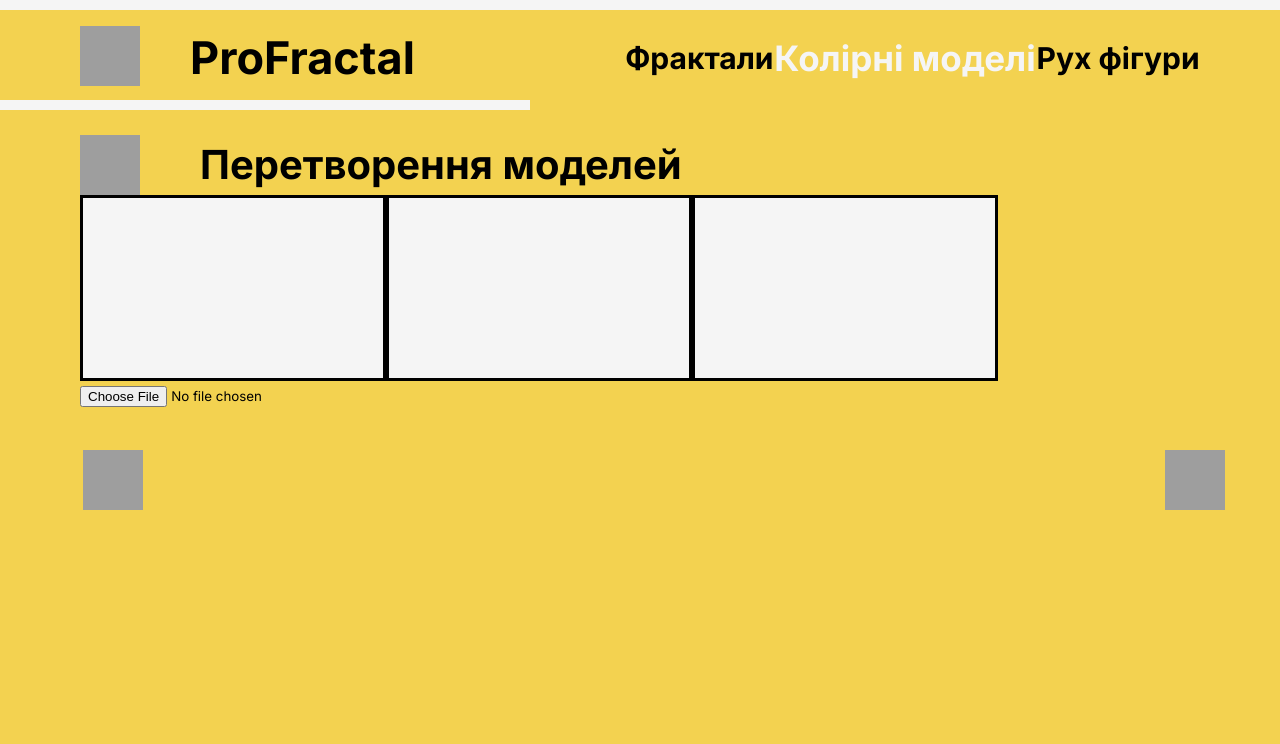
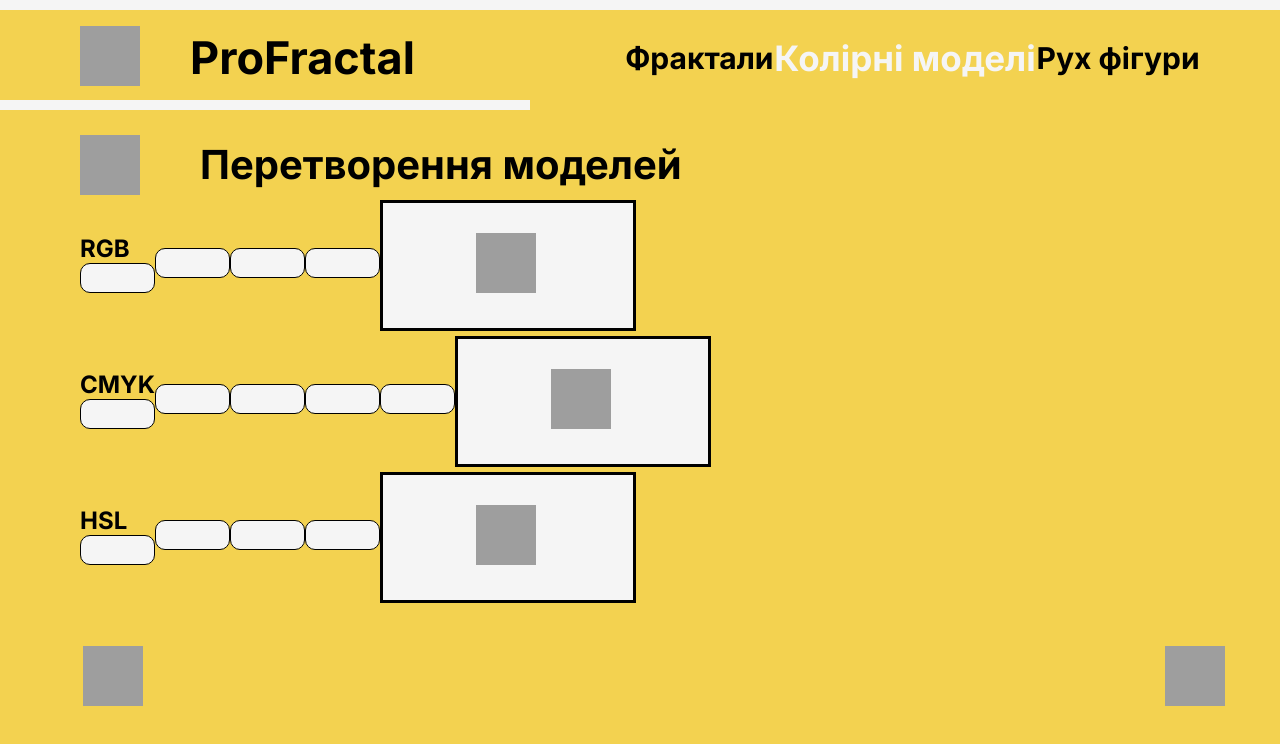
Before and after one commit to luchykYana/computer_graphics, a React (Create React App) app: page /content/color-models/practice in a window 1280 px wide. Shown: the top 744 px of the page. Built offline with nearby package versions, Linux system fonts and the light colour scheme; grey boxes are pictures that could not be loaded.

Commit message:
design changes

```diff
--- a/src/pages/ColorPracticePage/ColorPracticePage.js
+++ b/src/pages/ColorPracticePage/ColorPracticePage.js
@@ -2,6 +2,7 @@ import {Title} from '../../components';
 import {icons} from '../../constants';
 
 import css from './ColorPractisePage.module.css';
+import {useState} from "react";
 
 function getCMYKFromRGB(r, g, b){
     r = r / 255;
@@ -111,7 +112,14 @@ const ConvertHSLtoRGB = (h, s, l) => {
 }
 
 const ColorPracticePage = () => {
+    const imageHeight = 125;
+    const imageWidth = 250;
+
+    const [isImageSet, setIsImageSet] = useState(false);
+
+
     const loadPhotos = () => {
+        setIsImageSet(true);
         let canvas_rgb = document.getElementById('rgb_canvas');
         let context_rgb = canvas_rgb.getContext('2d')
 
@@ -152,8 +160,8 @@ const ColorPracticePage = () => {
         function drawEditedImage(newData, canvasID) {
             let canvasEdited = document.getElementById(canvasID);
             let ctxEdited = canvasEdited.getContext('2d');
-            canvasEdited.width = 300;
-            canvasEdited.height = 180;
+            canvasEdited.width = imageWidth;
+            canvasEdited.height = imageHeight;
             ctxEdited.putImageData(newData, 0, 0);
         }
     }
@@ -161,8 +169,8 @@ const ColorPracticePage = () => {
     const ImageChange = (e) => {
         let rgbCanvas = document.getElementById("rgb_canvas");
         let rgbCtx = rgbCanvas.getContext('2d');
-        rgbCanvas.width = 300;
-        rgbCanvas.height = 180;
+        rgbCanvas.width = imageWidth;
+        rgbCanvas.height = imageHeight;
         let reader = new FileReader();
         reader.onload = function (event) {
             let image = new Image();
@@ -175,14 +183,68 @@ const ColorPracticePage = () => {
         reader.readAsDataURL(e.target.files[0]);
     }
 
+    const buttonClick = () => {
+        document.getElementById('myInput').click();
+    }
+
+    const buttonDeleteClick = () => {
+        setIsImageSet(false);
+        let rgbCanvas = document.getElementById("rgb_canvas");
+        let cmykCanvas = document.getElementById("cmyk_canvas");
+        let hslCanvas = document.getElementById("hsl_canvas");
+
+        let rgbCtx = rgbCanvas.getContext('2d');
+        let cmykCtx = cmykCanvas.getContext('2d');
+        let hslCtx = hslCanvas.getContext('2d');
+
+        rgbCtx.clearRect(0, 0, imageWidth, imageHeight);
+        cmykCtx.clearRect(0, 0, imageWidth, imageHeight);
+        hslCtx.clearRect(0, 0, imageWidth, imageHeight);
+    }
+
     return (
         <div className={`${css.content}`}>
-            <Title icon_name={icons.pencil} caption={'Перетворення моделей'}/>
+            <Title icon_name={icons.brush} caption={'Перетворення моделей'}/>
 
             <div>
-                <canvas id={'rgb_canvas'} className={`${css.colorCanvas}`} width="300" height="180"></canvas>
-                <canvas id={'cmyk_canvas'} className={`${css.colorCanvas}`} width="300" height="180"></canvas>
-                <canvas id={'hsl_canvas'} className={`${css.colorCanvas}`} width="300" height="180"></canvas>
+                <div className={`${css.flex}`}>
+                    <div>
+                        <h2>RGB</h2>
+                        <div className={`${css.pixelInfo}`}></div>
+                    </div>
+                    <div className={`${css.pixelInfo}`}></div>
+                    <div className={`${css.pixelInfo}`}></div>
+                    <div className={`${css.pixelInfo}`}></div>
+                    <canvas id={'rgb_canvas'} className={`${css.colorCanvas}`} width={imageWidth} height={imageHeight}></canvas>
+                    { !isImageSet && <img onClick={buttonClick} className={`${css.uploadButton}`} src={icons.upload} alt="upload"/> }
+                    {isImageSet && <img onClick={buttonDeleteClick} className={`${css.deleteButton}`} src={icons.trash} alt="delete"/> }
+                </div>
+                <div className={`${css.flex}`}>
+                    <div>
+                        <h2>CMYK</h2>
+                        <div className={`${css.pixelInfo}`}></div>
+                    </div>
+                    <div className={`${css.pixelInfo}`}></div>
+                    <div className={`${css.pixelInfo}`}></div>
+                    <div className={`${css.pixelInfo}`}></div>
+                    <div className={`${css.pixelInfo}`}></div>
+                    <canvas id={'cmyk_canvas'} className={`${css.colorCanvas}`} width={imageWidth} height={imageHeight}></canvas>
+                    { !isImageSet && <img onClick={buttonClick} className={`${css.uploadButton}`} src={icons.upload} alt="upload"/> }
+                    {isImageSet && <img onClick={buttonDeleteClick} className={`${css.deleteButton}`} src={icons.trash} alt="delete"/> }
+                </div>
+                <div className={`${css.flex}`}>
+                    <div>
+                        <h2>HSL</h2>
+                        <div className={`${css.pixelInfo}`}></div>
+                    </div>
+                    <div className={`${css.pixelInfo}`}></div>
+                    <div className={`${css.pixelInfo}`}></div>
+                    <div className={`${css.pixelInfo}`}></div>
+                    <canvas id={'hsl_canvas'} className={`${css.colorCanvas}`} width={imageWidth} height={imageHeight}></canvas>
+                    { !isImageSet && <img onClick={buttonClick} className={`${css.uploadButton}`} src={icons.upload} alt="upload"/> }
+                    {isImageSet && <img onClick={buttonDeleteClick} className={`${css.deleteButton}`} src={icons.trash} alt="delete"/> }
+                </div>
+                {/*<button onClick={buttonClick} className={`${css.button}`}>Upload</button>*/}
 
                 <input onChange={ImageChange} id={'myInput'} name={'fileName'} type="file"/>
             </div>
--- a/src/pages/ColorPracticePage/ColorPractisePage.module.css
+++ b/src/pages/ColorPracticePage/ColorPractisePage.module.css
@@ -3,6 +3,52 @@
 }
 
 .colorCanvas {
+    margin-top: 5px;
     border: black 3px solid;
     background-color: var(--white);
 }
+
+input[type=file] {
+    display: none;
+}
+
+.button {
+    color: var(--white);
+    background: var(--dark-yellow);
+    border: var(--dark-yellow) 3px solid;
+    font-size: 20px;
+    border-radius: 10px;
+    transition: background 300ms linear;
+}
+
+.button:hover {
+    background: var(--light-yellow);
+    color: var(--black);
+}
+
+.flex {
+    display: flex;
+    align-items: center;
+    vertical-align: center;
+}
+
+.uploadButton {
+    margin-left: -160px;
+    cursor: pointer;
+}
+
+.deleteButton {
+    margin-left: -15px;
+    margin-top: -125px;
+    cursor: pointer;
+    height: 35px;
+    width: 30px;
+}
+
+.pixelInfo {
+    width: 75px;
+    height: 30px;
+    background-color: var(--white);
+    border: 1px solid black;
+    border-radius: 10px;
+}
```
